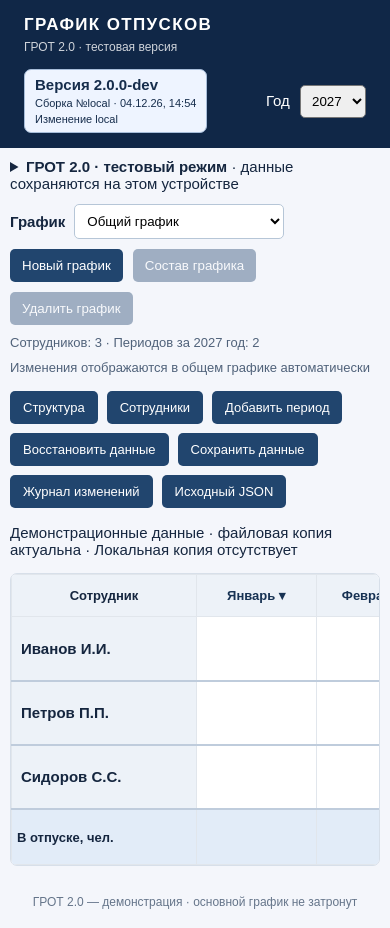
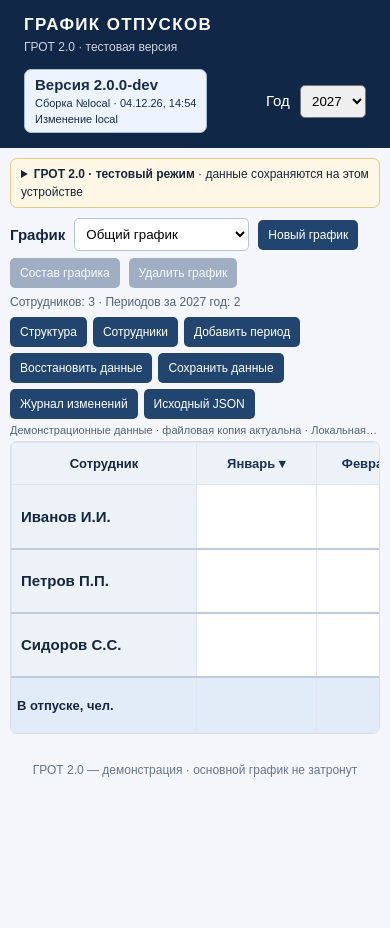
Before and after one commit to BVL63/grot-v2, a website built with Vite: page index.html in a window 390 px wide. After the commit the page ends 844 px from the top, so only its background shows below. Built offline with nearby package versions, Linux system fonts and the light colour scheme.

Commit message:
Compact chart controls and collapsible notice on iPad without hiding commands

```diff
--- a/src/v2Preview.css
+++ b/src/v2Preview.css
@@ -657,3 +657,35 @@ html:has(dialog[open]),body:has(dialog[open]){overflow:hidden}
   min-width:90px;
  }
 }
+
+
+/* Компактная панель управления, особенно на iPad. */
+.v2-test-notice{
+ margin:0 0 12px;
+ border:1px solid #e2c98c;
+ border-radius:7px;
+ background:#fff7e5;
+ padding:9px 12px;
+ font-size:13px;
+}
+.v2-test-notice summary{cursor:pointer;line-height:1.5}
+.v2-test-notice summary strong{font-weight:700}
+.v2-test-notice p{margin:8px 0 0;line-height:1.45}
+.v2-save-indicator{
+ font-size:12px;color:#50627a;margin:0 0 6px;
+ overflow:hidden;text-overflow:ellipsis;white-space:nowrap;
+}
+#v2-import-report:empty{display:none}
+@media screen and (max-width:1199px){
+ main{padding-top:10px}
+ .v2-test-notice{margin:0 0 10px;padding:6px 10px;font-size:12px}
+ .chart-selector{margin:7px 0 8px;gap:7px 9px}
+ .chart-selector select{min-width:175px;max-width:250px;padding:7px}
+ .chart-selector button{padding:8px 10px;font-size:12px}
+ .chart-selector .v2-chart-hint{display:none}
+ .chart-selector>.muted:not(.v2-chart-hint){font-size:12px}
+ .toolbar{margin:8px 0 5px;gap:6px}
+ .toolbar button{padding:8px 10px;font-size:12px}
+ .v2-save-indicator{margin:5px 0;font-size:11px}
+ #v2-import-report:not(:empty){font-size:11px;line-height:1.25;margin:5px 0}
+}
```
